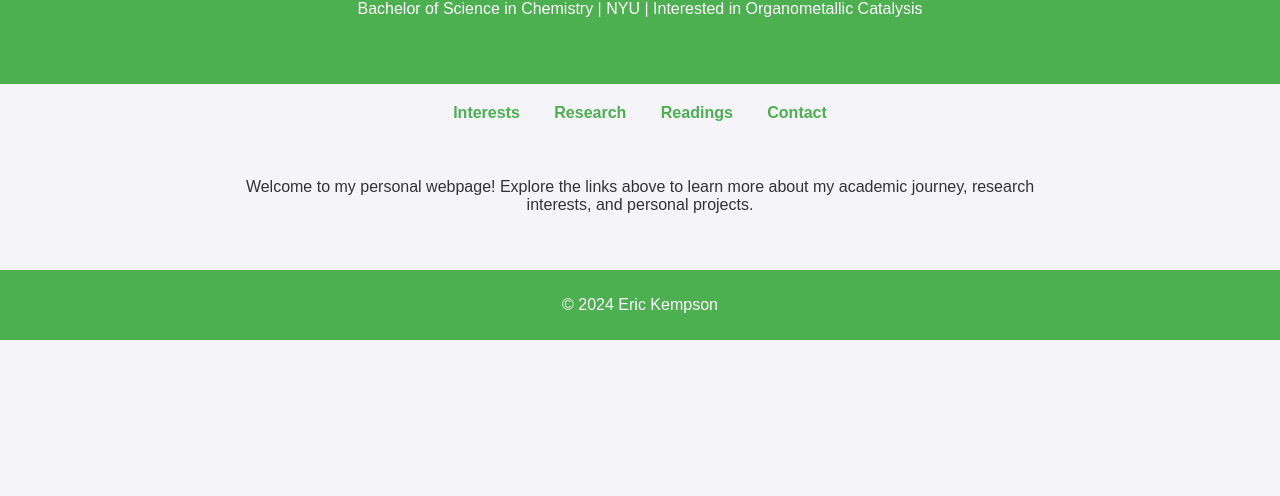
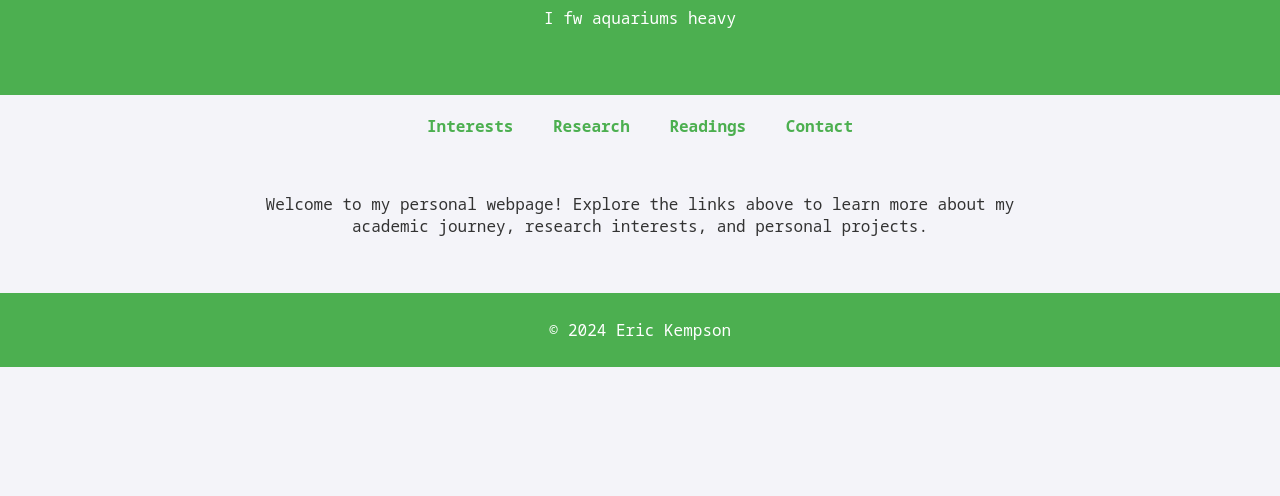
Before and after one commit to erk9134/faulted-apollo, a plain HTML site: page index.html in a window 1280 px wide. Shown: the part 304-800 px from the top of the page. Drawn offline with Linux system fonts and the light colour scheme.

Commit message:
Update index.html

```diff
--- a/index.html
+++ b/index.html
@@ -6,7 +6,7 @@
     <title>Eric Kempson</title>
     <style>
         body {
-            font-family: Arial, sans-serif;
+            font-family: "Noto Sans Mono", monospace;
             margin: 0;
             padding: 0;
             background-color: #f4f4f9;
@@ -56,7 +56,7 @@
     <header>
         <img src="headshotphoto.jpeg" alt="Eric Kempson">
         <h1>Eric Kempson</h1>
-        <p>Bachelor of Science in Chemistry | NYU | Interested in Organometallic Catalysis</p>
+        <p>I fw aquariums heavy</p>
     </header>
     <nav>
         <a href="interests.html">Interests</a>
```
